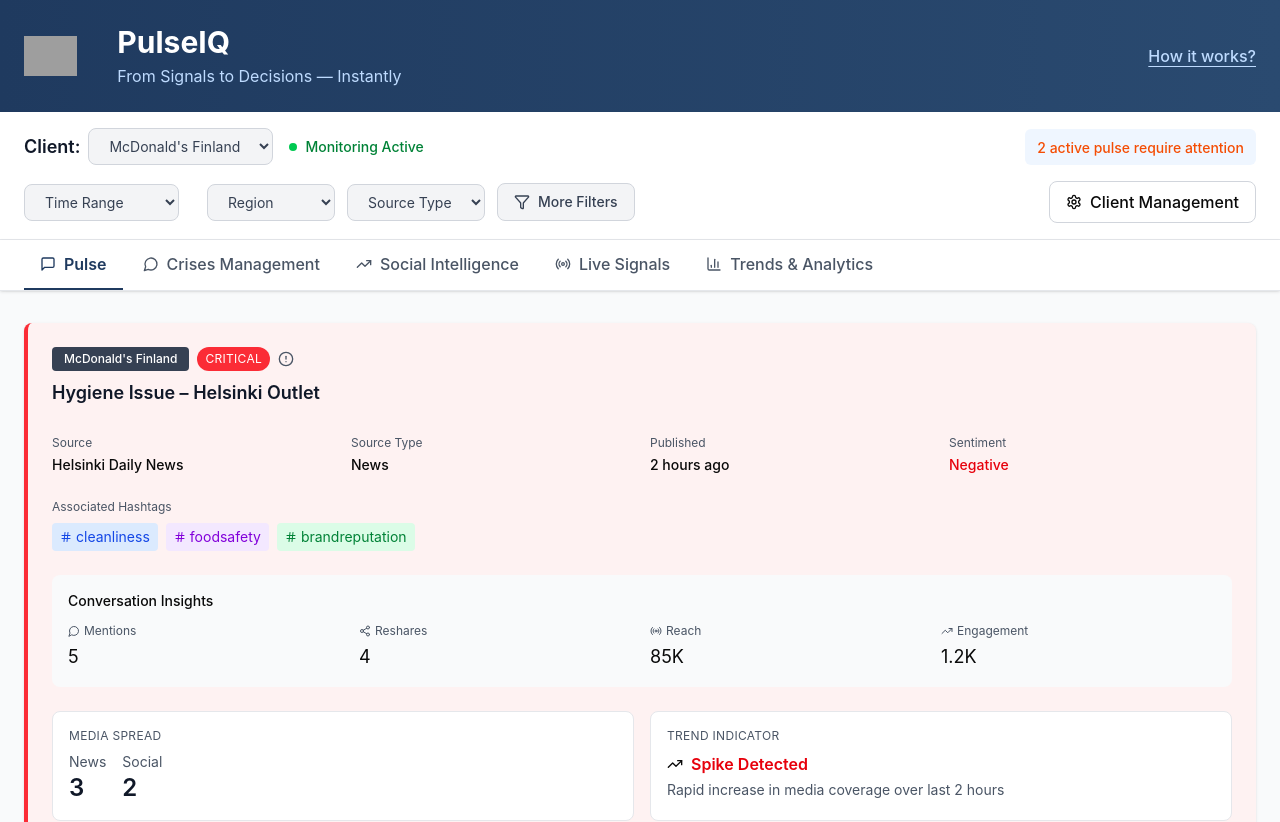
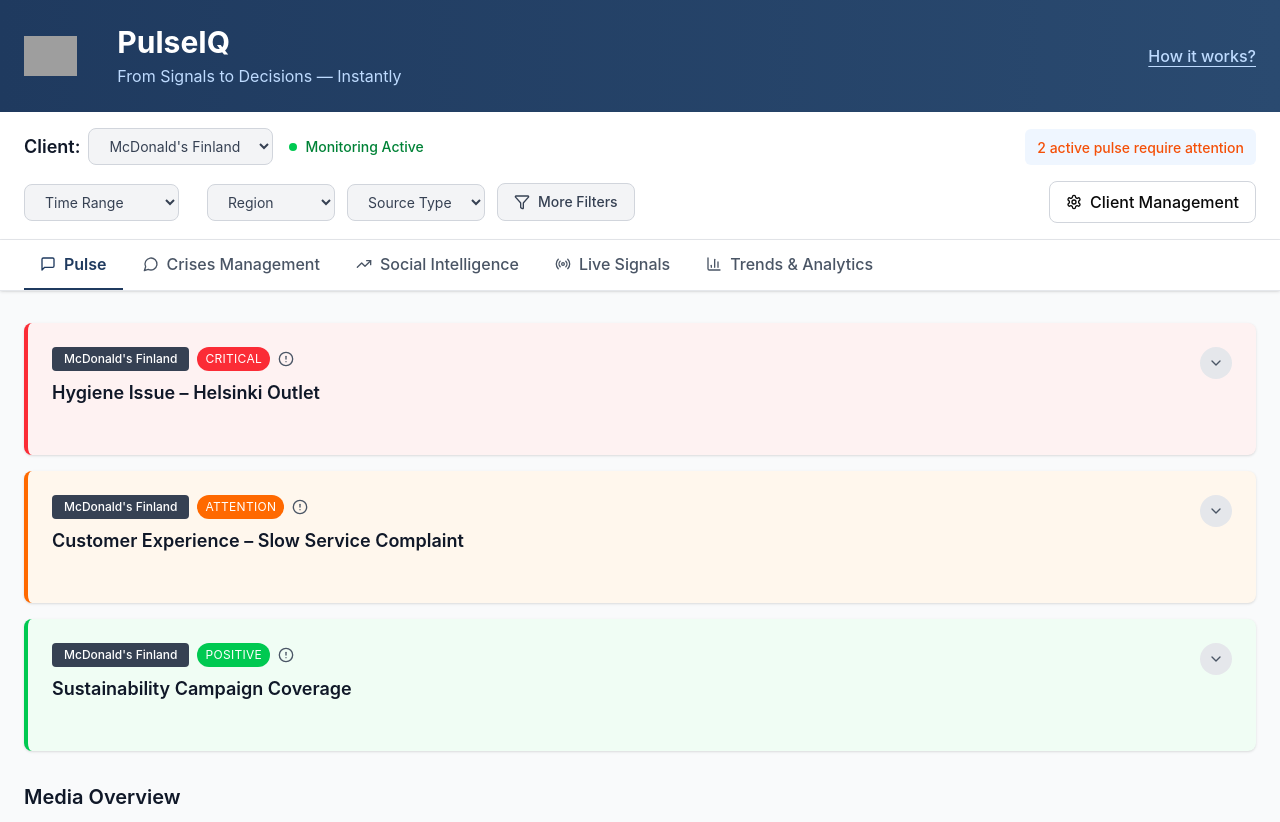
Before and after one commit to shivani-maiyani-scaletech/Executive-Dashboard-Design, a React (Vite) app: page /dashboard in a window 1280 px wide. Shown: the top 822 px of the page. Built offline with nearby package versions, Linux system fonts and the light colour scheme; grey boxes are pictures that could not be loaded.

Commit message:
added feedback changes and change text changes

```diff
--- a/src/app/components/CrisisCard.tsx
+++ b/src/app/components/CrisisCard.tsx
@@ -1,4 +1,5 @@
-import { AlertCircle, TrendingUp, Users, Clock, Hash, MessageCircle, Share2, Radio } from 'lucide-react';
+import { AlertCircle, TrendingUp, Users, Clock, Hash, MessageCircle, Share2, Radio, ChevronDown, ChevronUp } from 'lucide-react';
+import { useState } from 'react';
 
 interface CrisisCardProps {
   severity: 'critical' | 'attention' | 'positive';
@@ -50,6 +51,7 @@
   reshares,
   engagement,
 }: CrisisCardProps) {
+  const [isCollapsed, setIsCollapsed] = useState(true);
   const severityColors = {
     critical: 'border-red-500 bg-red-50',
     attention: 'border-orange-500 bg-orange-50',
@@ -83,10 +85,21 @@
             <AlertCircle className="w-4 h-4 text-gray-600" />
           </div>
           </div>
-          <h3 className="text-lg font-semibold text-gray-900 mb-3">{title}</h3>
+          <h3 className="text-lg font-semibold text-gray-900 mb-2">{title}</h3>
         </div>
+        <button
+          onClick={() => setIsCollapsed(!isCollapsed)}
+          className="flex items-center cursor-pointer justify-center w-8 h-8 rounded-full bg-gray-200 hover:bg-gray-200 transition-colors"
+        >
+          {isCollapsed ? (
+            <ChevronDown className="w-4 h-4 text-gray-600" />
+          ) : (
+            <ChevronUp className="w-4 h-4 text-gray-600" />
+          )}
+        </button>
       </div>
 
+{!isCollapsed && (
 <div>
 <div className="grid grid-cols-4 gap-4 mb-6">
               <div>
@@ -171,7 +184,10 @@
             </div>
 
 </div>
+)}
 
+{!isCollapsed && (
+<div>
    {(newsmentions !== undefined || socialMentions !== undefined || blogMentions !== undefined || trendStatus) && (
         <div className="grid grid-cols-1 md:grid-cols-2 gap-4 mb-4">
           {(newsmentions !== undefined || socialMentions !== undefined || blogMentions !== undefined) && (
@@ -255,6 +271,8 @@
           )}
         </div>
       )}
+</div>
+)}
 
     </div>
   );
--- a/src/app/components/LiveMonitoringTab.tsx
+++ b/src/app/components/LiveMonitoringTab.tsx
@@ -4,11 +4,13 @@
 export function LiveMonitoringTab() {
   const [showForm, setShowForm] = useState(false);
   const [visibleAlerts, setVisibleAlerts] = useState<number[]>([2,3]); // Start with second alert (id: 2)
+  const [isLoadingFirstAlert, setIsLoadingFirstAlert] = useState(true); // Track loading state
 
   useEffect(() => {
     // After 5 seconds, show first alert (id: 1) with animation
     const timer = setTimeout(() => {
       setVisibleAlerts(prev => [...prev, 1]);
+      setIsLoadingFirstAlert(false); // Stop loading
     }, 5000);
 
     return () => clearTimeout(timer);
@@ -130,6 +132,15 @@
           </div>
         )}
           <div className="space-y-4">
+             {/* Text for new alert loading */}
+            {isLoadingFirstAlert && (
+
+              <div className="border-l-4 border-blue-500 bg-blue-50 rounded-lg p-4 animate-pulse">
+              <div className="text-[var(--kaiku-blue)] text-xl font-semibold animate-pulse p-4 text-center">
+                New alert loading...
+              </div>
+              </div>
+            )}
             {alerts.filter(alert => visibleAlerts.includes(alert.id)).map((alert, index) => (
               <div
                 key={alert.id}
@@ -163,6 +174,8 @@
                 </div>
               </div>
             ))}
+
+
           </div>
         </div>
 
--- a/src/app/components/TrendsTab.tsx
+++ b/src/app/components/TrendsTab.tsx
@@ -88,7 +88,7 @@
       </div>
 
       <div className="bg-white rounded-lg border border-gray-200 p-6">
-        <h3 className="text-lg font-semibold text-gray-900 mb-4">Trending Topics Word Cloud</h3>
+        <h3 className="text-lg font-semibold text-gray-900 mb-4">Top Keywords</h3>
         <div className="flex flex-wrap gap-3 justify-center items-center p-6 bg-gradient-to-br from-gray-50 to-blue-50 rounded-lg">
           {[
             { text: 'cleanliness', size: 28, color: 'text-red-600' },
```
